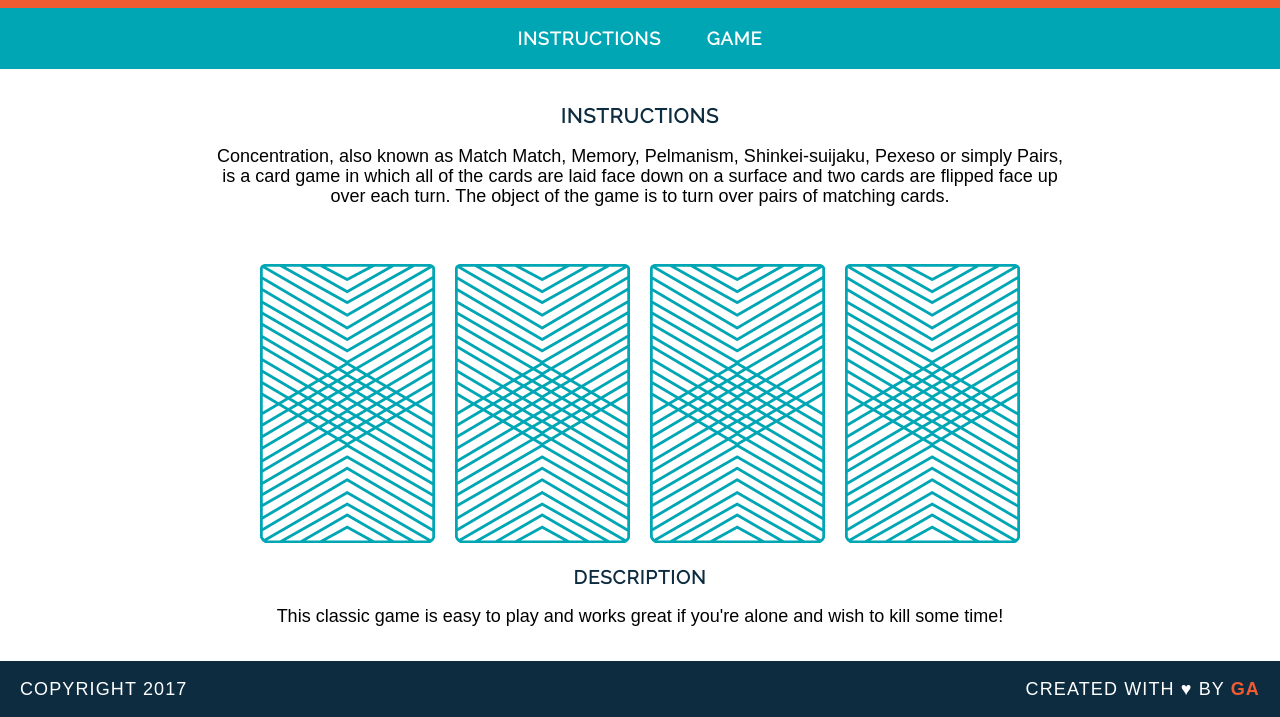
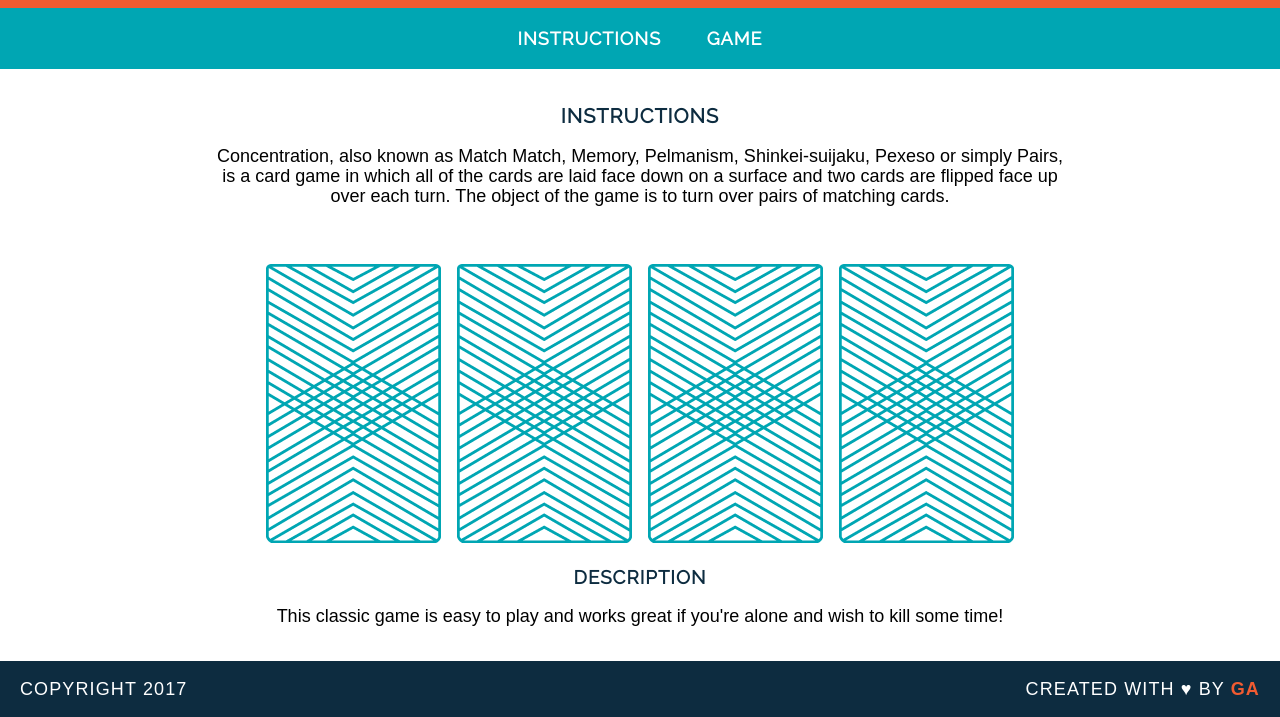
Before and after one commit to calvinfeau/wdi-fundamentals-memorygame, a plain HTML site: page memory_game/index.html in a window 1280 px wide. Shown: the part 105-822 px from the top of the page. Drawn offline with Linux system fonts and the light colour scheme.

Commit message:
created game logic

```diff
--- a/memory_game/index.html
+++ b/memory_game/index.html
@@ -18,12 +18,7 @@
 	<h2>Instructions</h2>
 	<p>Concentration, also known as Match Match, Memory, Pelmanism, Shinkei-suijaku, Pexeso or simply Pairs, is a card game in which all of the cards are laid face down on a surface and two cards are flipped face up over each turn. The object of the game is to turn over pairs of matching cards.</p>
 
-	<div>
-		<img src="images/back.png" alt="Queen of Diamonds">
-		<img src="images/back.png" alt="Queen of Hearts">
-		<img src="images/back.png" alt="King of Diamonds">
-		<img src="images/back.png" alt="King of Hearts">
-	</div>
+	<div id="game-board" class ="board clearfix"></div>
 
 	<h3>Description</h3>
 	<p>This classic game is easy to play and works great if you're alone and wish to kill some time!</p>
--- a/memory_game/js/main.js
+++ b/memory_game/js/main.js
@@ -32,15 +32,26 @@ var checkForMatch = function() {
 	}
 };
 
-var flipCard = function(cardId) {
+var flipCard = function() {
+	var cardId = this.getAttribute('data-id')
 	console.log('User flipped ' + cards[cardId].rank);
 	console.log(cards[cardId].cardImage);
 	console.log(cards[cardId].suit);
 	cardsInPlay.push(cards[cardId].rank);
+	this.setAttribute('src', cards[cardId].cardImage);
 	if (cardsInPlay.length === 2) {
 		checkForMatch();
 	}
 };
 
-flipCard(0);
-flipCard(2);
+var createBoard = function() {
+	for (var i = 0; i < cards.length; i++) {
+		var cardElement = document.createElement('img');
+		cardElement.setAttribute('src', "images/back.png");
+		cardElement.setAttribute('data-id', i);
+		cardElement.addEventListener('click', flipCard);
+		document.getElementById('game-board').appendChild(cardElement);
+	}
+};
+
+createBoard();
```
